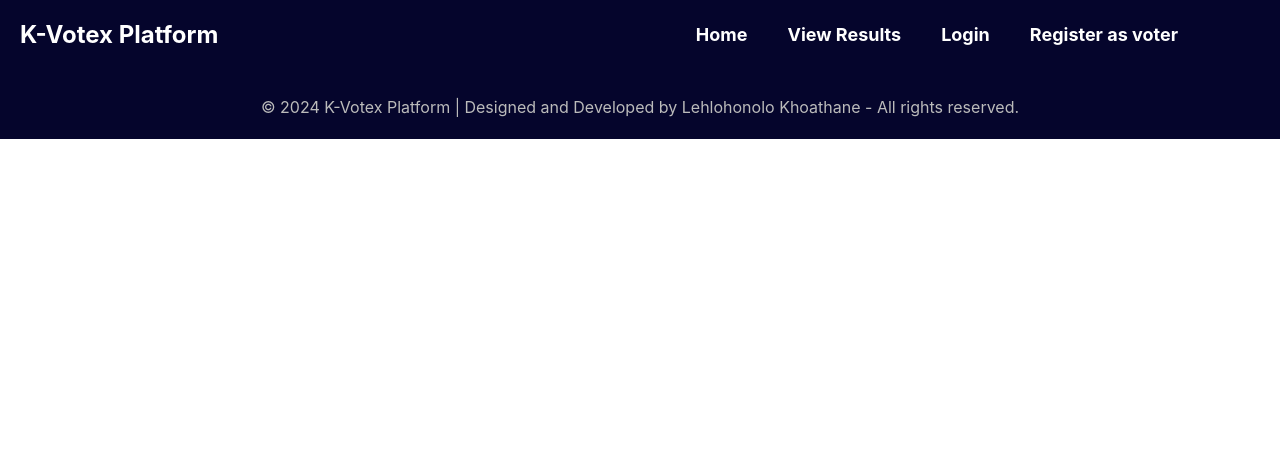
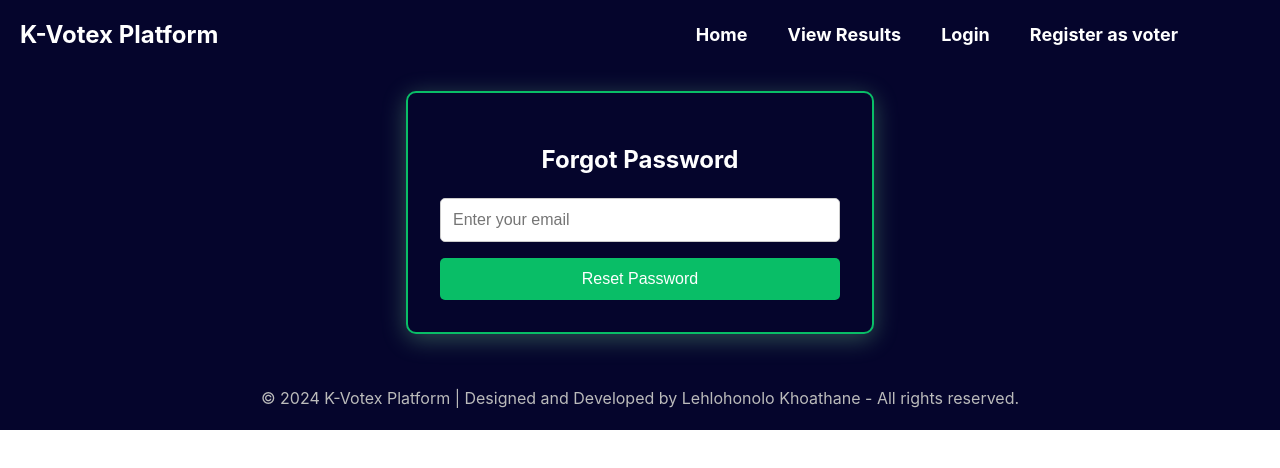
Before and after one commit to LehlohonoloKhoathane/electronic-election-system, a React (Create React App) app in the folder voting-platform/: page /forgotPassword in a window 1280 px wide. Shown: the top 468 px of the page. Built offline with nearby package versions, Linux system fonts and the light colour scheme; no server answers.

Commit message:
Adding the forgot password page

```diff
--- a/voting-platform/src/App.js
+++ b/voting-platform/src/App.js
@@ -12,6 +12,7 @@ import { ToastContainer } from 'react-toastify';
 import 'react-toastify/dist/ReactToastify.css';
 import AddCandidates from './components/addCandidates/addCandidates';
 import AddElectionType from './components/addElectionTypes/addElectionTypes';
+import ForgotPassword from './components/forgotPassword/forgotPassword';
 
 function App() {
   return (
@@ -27,6 +28,7 @@ function App() {
             <Route path="/candidates" element={<Candidates />} />
             <Route path="/register" element={<Register />} />
             <Route path="/login" element={<Login />} />
+            <Route path="/forgotPassword" element={<ForgotPassword />} />
             <Route path="/profile" element={<Profile />} />
           </Routes>
           <ToastContainer />
--- /dev/null
+++ b/voting-platform/src/components/forgotPassword/forgotPassword.css
@@ -0,0 +1,60 @@
+.forgot-password-section {
+    width: 100%;
+    max-width: 400px;
+    margin: 2rem auto;
+    padding: 2rem;
+    background-color: #05052C;
+    border: 2px solid #09BE67;
+    border-radius: 10px;
+    box-shadow: 0 5px 25px rgba(138, 240, 163, 0.322);
+    text-align: center;
+}
+
+h2 {
+    margin-bottom: 1.5rem;
+    color: #ffffff;
+}
+
+form {
+    display: flex;
+    flex-direction: column;
+    gap: 1rem;
+}
+
+input {
+    padding: 0.75rem;
+    border: 1px solid #ccc;
+    border-radius: 5px;
+    font-size: 1rem;
+    outline: none;
+    transition: border-color 0.3s;
+}
+
+input:focus {
+    border-color: #09BE67;
+}
+
+.resetPassword{
+    padding: 0.75rem;
+    background-color: #09BE67;
+    color: #fff;
+    border: none;
+    border-radius: 5px;
+    cursor: pointer;
+    font-size: 1rem;
+    transition: background-color 0.3s;
+}
+
+.resetPassword:hover {
+    background-color: #3affa0;
+}
+
+.success-message {
+    color: #28a745;
+    margin-top: 1rem;
+}
+
+.error-message {
+    color: #d9534f;
+    margin-top: 1rem;
+}
--- /dev/null
+++ b/voting-platform/src/components/forgotPassword/forgotPassword.js
@@ -0,0 +1,54 @@
+// ForgotPassword.js
+import React, { useState } from 'react';
+import { sendPasswordResetEmail } from 'firebase/auth';
+import Swal from 'sweetalert2'; // Import Swal
+import { auth } from '../firebase';
+import './forgotPassword.css'; // Import CSS for styling
+
+function ForgotPassword() {
+    const [email, setEmail] = useState('');
+
+    const handlePasswordReset = async (e) => {
+        e.preventDefault();
+        try {
+            await sendPasswordResetEmail(auth, email);
+
+            // Show success message
+            Swal.fire({
+                icon: 'success',
+                title: 'Success!',
+                text: 'A password reset link has been sent to your email.',
+                confirmButtonText: 'OK',
+            });
+
+            // Clear the input field
+            setEmail('');
+        } catch (error) {
+            // Show error message
+            Swal.fire({
+                icon: 'error',
+                title: 'Error!',
+                text: 'Error sending password reset email. Please try again.',
+                confirmButtonText: 'OK',
+            });
+        }
+    };
+
+    return (
+        <section className='forgot-password-section'>
+            <h2>Forgot Password</h2>
+            <form onSubmit={handlePasswordReset}>
+                <input
+                    type="email"
+                    value={email}
+                    onChange={(e) => setEmail(e.target.value)}
+                    placeholder="Enter your email"
+                    required
+                />
+                <button className='resetPassword' type="submit">Reset Password</button>
+            </form>
+        </section>
+    );
+}
+
+export default ForgotPassword;
--- a/voting-platform/src/components/home/home.css
+++ b/voting-platform/src/components/home/home.css
@@ -5,7 +5,7 @@
     margin: 0 4rem;
     background-color: #05052C;
     max-width: fit-content;
-    border-radius: 5px;
+    border-radius: 10px;
 }
 
 .paragraph-container{
@@ -99,6 +99,7 @@ body {
 .candidates-container {
     margin-top: 30px;
     border: #09BE67 2px solid;
+    box-shadow: 0 5px 25px rgba(138, 240, 163, 0.322);
     border-radius: 10px;
     padding: 5px;
   }
@@ -139,7 +140,7 @@ body {
 
   .candidate-card strong {
     font-weight: bold;
-    color: #09BE67;
+    color: #ffff;
   }
 
   .candidate-card button:hover{
@@ -187,6 +188,7 @@ body {
   /* Okay and Close button */
   .okay-btn, .close-modal-btn {
     background-color: #4CAF50;
+    border-radius: 10px;
     color: white;
     border: none;
     padding: 10px 20px;
--- a/voting-platform/src/components/login/login.js
+++ b/voting-platform/src/components/login/login.js
@@ -86,7 +86,7 @@ function Login() {
                 />
                 {error && <p className="error">{error}</p>}
                 <button className='login-button' type="submit">Login</button>
-                <Link to="/forgot-password" className="forgot-password-link">
+                <Link to="/forgotPassword" className="forgot-password-link">
                     Forgot Password?
                 </Link>
             </form>
--- a/voting-platform/src/components/results/results.css
+++ b/voting-platform/src/components/results/results.css
@@ -4,7 +4,7 @@
   background-color: #05052C;
   border-radius: 8px;
   border: #4caf50 2px solid;
-  box-shadow: 0 2px 10px rgba(0, 0, 0, 0.1);
+  box-shadow: 0 5px 25px rgba(138, 240, 163, 0.322);
   max-width: 800px;
   margin: 20px auto;
   font-family: 'Arial', sans-serif;
@@ -17,8 +17,12 @@
   font-size: 28px;
 }
 
+#results hr{
+  width: 30rem;
+}
+
 #results-container {
-  background-color: #ffffff;
+  background-color: #05052C;
   padding: 15px;
   border-radius: 8px;
   box-shadow: 0 1px 5px rgba(0, 0, 0, 0.1);
@@ -48,11 +52,11 @@
 #results-container p {
   margin-top: 15px;
   font-size: 16px;
-  color: #555;
+  color: #ffffff;
 }
 
 #results-container p strong {
-  color: #333;
+  color: #ffffff;
 }
 
 #results-container {
@@ -61,16 +65,16 @@
 
 .candidates-grid {
   display: grid;
-  grid-template-columns: repeat(auto-fit, minmax(250px, 2fr));
+  grid-template-columns: repeat(auto-fit, minmax(250px, 1fr));
   gap: 20px;
 }
 
 .candidate-card {
-  border: 1px solid #ccc;
+  border: 2px solid #4caf50;
   padding: 15px;
   border-radius: 8px;
   background-color: #180808;
-  box-shadow: 0 2px 5px rgba(0, 0, 0, 0.1);
+  box-shadow: 0 2px 5px rgba(25, 252, 120, 0.1);
   text-align: left;
 }
 
@@ -91,12 +95,26 @@
   border-radius: 5px 0 0 5px;
 }
 
-.provincial-results {
-  margin-top: 20px;
-  border: #4caf50 2px solid;
-  display: grid;
+.provinceH {
+  color: #ffffff;
 }
 
+.provincial-results {
+  display: grid;
+  grid-template-columns: repeat(auto-fill, minmax(200px, 1fr)); /* Adjust the grid layout to automatically fill columns */
+  gap: 20px; /* Adds space between grid items */
+  padding: 20px; /* Optional: adds padding around the grid */
+}
+
+.result-item {
+  background-color: #f1f1f1; /* Optional: background color for the grid items */
+  border: 1px solid #ccc; /* Optional: adds a border around the items */
+  padding: 10px; /* Optional: adds padding inside the grid item */
+  border-radius: 5px; /* Optional: rounds the corners */
+  text-align: center; /* Centers the text inside the grid item */
+  font-size: 1.2em; /* Optional: adjust font size */
+  box-shadow: 0 4px 6px rgba(0, 0, 0, 0.1); /* Optional: adds a subtle shadow */
+}
 .provincial-results p {
   margin: 5px 0;
 }
--- a/voting-platform/src/components/results/results.js
+++ b/voting-platform/src/components/results/results.js
@@ -86,6 +86,7 @@ function Results() {
   return (
     <section id="results">
       <h2>Live Voting Results</h2>
+      <hr className="custom-hr" />
       <div id="results-container">
         {candidates.length > 0 ? (
           <>
@@ -110,10 +111,11 @@ function Results() {
             <p><strong>Total Votes:</strong> {totalVotes}</p>
             <p><strong>Percentage of Users Voted:</strong> {totalUsers > 0 ? Math.round((votersCount / totalUsers) * 100) : 0}%</p>
 
-            <h3>Provincial Voting Results</h3>
+            <h3 className='provinceH'>Provincial Voting Results</h3>
+            <hr className="custom-hr" />
             <div className="provincial-results">
               {Object.entries(provincialData).map(([province, percentage]) => (
-                <p key={province}><strong>{province}:</strong> {percentage}% of users voted</p>
+                <p key={province}><strong>{province}:</strong> {percentage}% </p>
               ))}
             </div>
           </>
```
